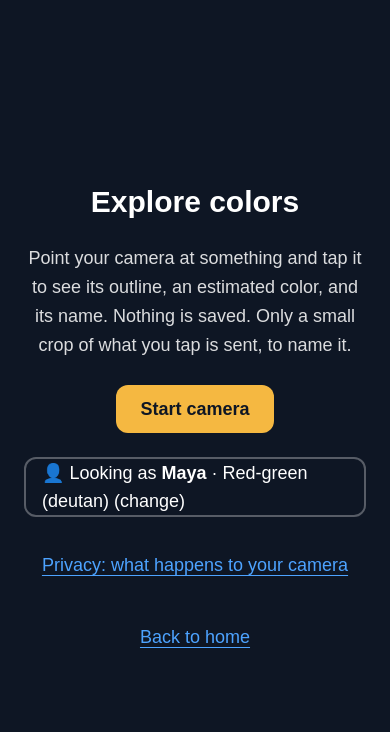
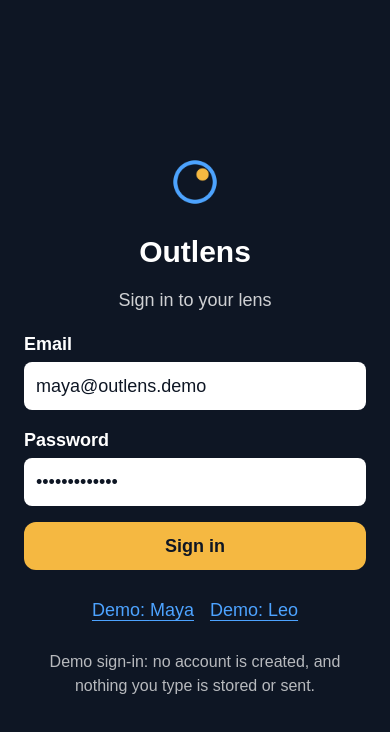
Before and after one commit to heyyamulya/Outlens, a Next.js app: page /explore in a window 390 px wide. Shown: the top 732 px of the page. Built offline with nearby package versions, Linux system fonts and the light colour scheme.

Commit message:
Phone fix for user view, hide controls, sign-in, lens screen

```diff
--- a/app/explore/CameraExplorer.tsx
+++ b/app/explore/CameraExplorer.tsx
@@ -13,6 +13,7 @@ import { colorMaskAt } from "@/lib/colorRegion";
 import { colorPhrase, prepareSpeech, speak } from "@/lib/speak";
 import { cropAround, describeCrop, type ObjectInfo } from "@/lib/crop";
 import { CVD_LABELS, SIMULATION, applyMatrix, enhancementMatrix, multiply, svgMatrixValues, type CvdType } from "@/lib/cvd";
+import { createSimRenderer } from "@/lib/simGl";
 import { DEFAULT_USERS_JSON, activeUser, addUser, parseUsers, saveUsers, subscribeUsers, usersSnapshot, type UsersState } from "@/lib/profile";
 
 type Status = "idle" | "starting" | "live" | "denied" | "no-camera" | "busy" | "unsupported" | "error";
@@ -238,6 +239,7 @@ export default function CameraExplorer() {
   const tapIdRef = useRef(0); // so a late Gemini answer can't land on a newer selection
   const enhancedCanvasRef = useRef<HTMLCanvasElement | null>(null);
   const lastCropRef = useRef<string | null>(null); // this tap's crop, reused for "More detail"
+  const simCanvasRef = useRef<HTMLCanvasElement>(null);
 
   const [status, setStatus] = useState<Status>("idle");
   const [frozen, setFrozen] = useState(false);
@@ -249,6 +251,9 @@ export default function CameraExplorer() {
   const usersState = parseUsers(useSyncExternalStore(subscribeUsers, usersSnapshot, () => DEFAULT_USERS_JSON));
   const user = activeUser(usersState);
   const [usersOpen, setUsersOpen] = useState(false);
+  const [signedIn, setSignedIn] = useState(false); // demo sign-in: nothing is stored or sent
+  const [email, setEmail] = useState("maya@outlens.demo");
+  const [controlsHidden, setControlsHidden] = useState(false); // presenting: show only the view
   // "user": the camera shows the world through the active user's eyes (a simulation).
   const [viewMode, setViewMode] = useState<"user" | "normal">("user");
   const simulate: CvdType | null = viewMode === "user" ? user.type : null;
@@ -312,6 +317,35 @@ export default function CameraExplorer() {
     prepareSpeech(colorPhrase(reading.estimate.name)); // ready right away
     if (reading.object) prepareSpeech(colorPhrase(reading.estimate.name, reading.object.name));
   }, [reading]);
+
+  // The user's-eyes view: redraw the camera through their simulation on the graphics chip.
+  // Falls back to a CSS filter (laptops) if WebGL is not available.
+  useEffect(() => {
+    const canvas = simCanvasRef.current;
+    const stage = stageRef.current;
+    if (status !== "live" || !simulate || !canvas || !stage) return;
+    const renderer = createSimRenderer(canvas);
+    if (!renderer) {
+      canvas.style.display = "none";
+      stage.style.filter = `url(#cvd-sim-${simulate})`;
+      return () => {
+        canvas.style.display = "";
+        stage.style.filter = "";
+      };
+    }
+    const matrix = SIMULATION[simulate];
+    let raf = 0;
+    const loop = () => {
+      const source = frameRef.current ? frameCanvasRef.current : videoRef.current;
+      if (source) renderer.draw(source, matrix);
+      raf = requestAnimationFrame(loop);
+    };
+    raf = requestAnimationFrame(loop);
+    return () => {
+      cancelAnimationFrame(raf);
+      renderer.dispose();
+    };
+  }, [status, simulate]);
 
   // Turn the camera off when leaving the page.
   useEffect(() => () => stopStream(streamRef.current), []);
@@ -497,7 +531,7 @@ export default function CameraExplorer() {
 
   return (
     <div className="fixed inset-0 overflow-hidden bg-[#0E1624] text-lg text-white">
-      {/* "See as" simulations, applied to the camera view only (not to labels or buttons). */}
+      {/* Fallback for the user's-eyes view when WebGL is unavailable (works on laptops, not iPhone video). */}
       <svg aria-hidden width="0" height="0" className="absolute">
         <defs>
           {(Object.keys(SIMULATION) as CvdType[]).map((t) => (
@@ -510,7 +544,6 @@ export default function CameraExplorer() {
       <div
         ref={stageRef}
         className={`absolute inset-0 touch-manipulation ${live ? "" : "hidden"}`}
-        style={simulate ? { filter: `url(#cvd-sim-${simulate})` } : undefined}
         onPointerUp={live ? handleTap : undefined}
       >
         <video
@@ -526,6 +559,12 @@ export default function CameraExplorer() {
           ref={frameCanvasRef}
           aria-hidden
           className={`absolute inset-0 h-full w-full object-cover ${frozen ? "" : "hidden"}`}
+        />
+        {/* The user's-eyes view: the camera (or frozen frame) redrawn through their simulation. */}
+        <canvas
+          ref={simCanvasRef}
+          aria-hidden
+          className={`pointer-events-none absolute inset-0 h-full w-full object-cover ${simulate ? "" : "hidden"}`}
         />
       </div>
 
@@ -606,7 +645,26 @@ export default function CameraExplorer() {
             </>
           )}
 
+          {controlsHidden && (
+            <button
+              type="button"
+              onClick={() => setControlsHidden(false)}
+              aria-label="Show controls"
+              className="absolute left-3 top-3 flex h-12 w-12 items-center justify-center rounded-full bg-[#0E1624]/60 text-2xl opacity-70 focus-visible:outline-2 focus-visible:outline-offset-2 focus-visible:outline-[#4DA3FF]"
+            >
+              <span aria-hidden>☰</span>
+            </button>
+          )}
+
+          {!controlsHidden && (
           <div ref={homeRef} className="absolute left-4 top-4 flex max-w-[13rem] flex-col items-start gap-2">
+            <button
+              type="button"
+              onClick={() => setControlsHidden(true)}
+              className="min-h-12 rounded-xl bg-[#0E1624]/90 px-4 text-left focus-visible:outline-2 focus-visible:outline-offset-2 focus-visible:outline-[#4DA3FF]"
+            >
+              <span aria-hidden>◀ </span>Hide controls
+            </button>
             <Link
               href="/"
               className="flex min-h-12 items-center rounded-xl bg-[#0E1624]/90 px-4 font-semibold focus-visible:outline-2 focus-visible:outline-offset-2 focus-visible:outline-[#4DA3FF]"
@@ -636,6 +694,7 @@ export default function CameraExplorer() {
               <span className="block text-base text-[#F5B841]">{viewMode === "user" ? "Simulation · tap for normal" : `Tap for ${user.name}'s eyes`}</span>
             </button>
           </div>
+          )}
 
           {usersOpen && (
             <div className="absolute inset-0 z-20 overflow-y-auto bg-[#0E1624]/97 px-4 py-8">
@@ -643,7 +702,7 @@ export default function CameraExplorer() {
             </div>
           )}
 
-          {chip && (
+          {chip && !controlsHidden && (
             <p
               ref={chipRef}
               role="status"
@@ -653,7 +712,7 @@ export default function CameraExplorer() {
             </p>
           )}
 
-          {frozen ? (
+          {controlsHidden ? null : frozen ? (
             <div ref={bottomRef} className="absolute inset-x-4 bottom-6 flex flex-col items-center gap-3">
               <p className="pointer-events-none w-fit rounded-xl bg-[#0E1624]/90 px-4 py-2 text-center">
                 Tap another spot to check it.
@@ -676,20 +735,75 @@ export default function CameraExplorer() {
         </>
       )}
 
-      {!live && usersOpen && (
+      {!live && !signedIn && (
+        <main className="flex h-full flex-col items-center justify-center overflow-y-auto px-6 py-8">
+          <form
+            className="flex w-full max-w-sm flex-col gap-4"
+            onSubmit={(e) => {
+              e.preventDefault();
+              const match = usersState.users.find((u) => email.toLowerCase().startsWith(u.name.toLowerCase()));
+              if (match) changeUsers({ ...usersState, activeId: match.id });
+              setSignedIn(true);
+            }}
+          >
+            {/* eslint-disable-next-line @next/next/no-img-element */}
+            <img src="/icon-192.png" alt="" width={72} height={72} className="mx-auto rounded-2xl" />
+            <h1 className="text-center text-3xl font-semibold">Outlens</h1>
+            <p className="text-center text-white/80">Sign in to your lens</p>
+            <label className="flex flex-col gap-1">
+              <span className="font-semibold">Email</span>
+              <input
+                type="email"
+                value={email}
+                onChange={(e) => setEmail(e.target.value)}
+                autoComplete="off"
+                className="min-h-12 rounded-lg bg-white px-3 text-[#0E1624]"
+              />
+            </label>
+            <label className="flex flex-col gap-1">
+              <span className="font-semibold">Password</span>
+              <input type="password" defaultValue="demo-password" autoComplete="off" className="min-h-12 rounded-lg bg-white px-3 text-[#0E1624]" />
+            </label>
+            <button type="submit" className="min-h-12 rounded-xl bg-[#F5B841] px-6 font-semibold text-[#0E1624]">
+              Sign in
+            </button>
+            <div className="flex flex-wrap justify-center gap-x-4">
+              {usersState.users.map((u) => (
+                <button
+                  key={u.id}
+                  type="button"
+                  onClick={() => setEmail(`${u.name.toLowerCase()}@outlens.demo`)}
+                  className="min-h-12 text-[#4DA3FF] underline underline-offset-4"
+                >
+                  Demo: {u.name}
+                </button>
+              ))}
+            </div>
+            <p className="text-center text-base text-white/70">
+              Demo sign-in: no account is created, and nothing you type is stored or sent.
+            </p>
+          </form>
+        </main>
+      )}
+
+      {!live && signedIn && usersOpen && (
         <main className="flex h-full flex-col items-center overflow-y-auto px-4 py-8">
           <UserPanel state={usersState} onChange={changeUsers} onClose={() => setUsersOpen(false)} />
         </main>
       )}
 
-      {!live && !usersOpen && (
+      {!live && signedIn && !usersOpen && (
         <main className="flex h-full flex-col items-center justify-center gap-6 overflow-y-auto px-6 py-8 text-center">
-          <h1 className="text-3xl font-semibold">{message?.title ?? "Explore colors"}</h1>
+          {!message && (
+            // eslint-disable-next-line @next/next/no-img-element
+            <img src="/icon-192.png" alt="" width={96} height={96} className="rounded-3xl shadow-[0_0_40px_rgba(77,163,255,0.45)]" />
+          )}
+          <h1 className="text-3xl font-semibold">{message?.title ?? "Put on your lens"}</h1>
           <p className="max-w-md leading-relaxed text-white/85">
             {status === "starting"
               ? "Waiting for camera permission… Look for the prompt near the address bar."
               : (message?.body ??
-                "Point your camera at something and tap it to see its outline, an estimated color, and its name. Nothing is saved. Only a small crop of what you tap is sent, to name it.")}
+                "On glasses, this is what you'd see. Here, your phone's camera stands in: look at something, tap it, and Outlens outlines it, names it, tells you its color, then shows it in colors you can tell apart.")}
           </p>
           {status !== "starting" && (
             <button
@@ -697,7 +811,7 @@ export default function CameraExplorer() {
               onClick={startCamera}
               className="min-h-12 rounded-xl bg-[#F5B841] px-6 font-semibold text-[#0E1624] focus-visible:outline-2 focus-visible:outline-offset-2 focus-visible:outline-[#4DA3FF]"
             >
-              {status === "idle" ? "Start camera" : "Try again"}
+              {status === "idle" ? "Open the lens" : "Try again"}
             </button>
           )}
           {status !== "starting" && (
--- /dev/null
+++ b/lib/simGl.ts
@@ -0,0 +1,102 @@
+// Draws the camera (or the frozen frame) through a color matrix on the graphics chip
+// (WebGL), so "through Maya's eyes" works on phones too. (A CSS/SVG filter on <video>
+// worked on laptops but iPhone Safari does not apply it to live video.)
+
+import type { Matrix } from "./cvd";
+
+const VERTEX = `
+attribute vec2 p;
+varying vec2 uv;
+void main() {
+  uv = (p + 1.0) * 0.5;
+  gl_Position = vec4(p, 0.0, 1.0);
+}`;
+
+// Same math as lib/cvd.ts: to linear RGB (approximated with gamma 2.2), apply the matrix,
+// back to sRGB.
+const FRAGMENT = `
+precision mediump float;
+varying vec2 uv;
+uniform sampler2D t;
+uniform mat3 m;
+void main() {
+  vec4 c = texture2D(t, uv);
+  vec3 lin = pow(c.rgb, vec3(2.2));
+  vec3 outLin = clamp(m * lin, 0.0, 1.0);
+  gl_FragColor = vec4(pow(outLin, vec3(1.0 / 2.2)), 1.0);
+}`;
+
+export type SimRenderer = {
+  draw: (source: HTMLVideoElement | HTMLCanvasElement, matrix: Matrix) => boolean;
+  dispose: () => void;
+};
+
+function compile(gl: WebGLRenderingContext, type: number, src: string): WebGLShader | null {
+  const s = gl.createShader(type);
+  if (!s) return null;
+  gl.shaderSource(s, src);
+  gl.compileShader(s);
+  if (!gl.getShaderParameter(s, gl.COMPILE_STATUS)) {
+    console.error("Simulation shader failed:", gl.getShaderInfoLog(s));
+    return null;
+  }
+  return s;
+}
+
+/** Sets up WebGL on `canvas`. Returns null if this device can't do it. */
+export function createSimRenderer(canvas: HTMLCanvasElement): SimRenderer | null {
+  const gl = canvas.getContext("webgl", { premultipliedAlpha: false, preserveDrawingBuffer: false });
+  if (!gl) return null;
+  const vs = compile(gl, gl.VERTEX_SHADER, VERTEX);
+  const fs = compile(gl, gl.FRAGMENT_SHADER, FRAGMENT);
+  const program = gl.createProgram();
+  if (!vs || !fs || !program) return null;
+  gl.attachShader(program, vs);
+  gl.attachShader(program, fs);
+  gl.linkProgram(program);
+  if (!gl.getProgramParameter(program, gl.LINK_STATUS)) return null;
+  gl.useProgram(program);
+
+  const buffer = gl.createBuffer();
+  gl.bindBuffer(gl.ARRAY_BUFFER, buffer);
+  gl.bufferData(gl.ARRAY_BUFFER, new Float32Array([-1, -1, 1, -1, -1, 1, 1, 1]), gl.STATIC_DRAW);
+  const loc = gl.getAttribLocation(program, "p");
+  gl.enableVertexAttribArray(loc);
+  gl.vertexAttribPointer(loc, 2, gl.FLOAT, false, 0, 0);
+
+  const texture = gl.createTexture();
+  gl.bindTexture(gl.TEXTURE_2D, texture);
+  gl.pixelStorei(gl.UNPACK_FLIP_Y_WEBGL, true);
+  gl.texParameteri(gl.TEXTURE_2D, gl.TEXTURE_WRAP_S, gl.CLAMP_TO_EDGE);
+  gl.texParameteri(gl.TEXTURE_2D, gl.TEXTURE_WRAP_T, gl.CLAMP_TO_EDGE);
+  gl.texParameteri(gl.TEXTURE_2D, gl.TEXTURE_MIN_FILTER, gl.LINEAR);
+  gl.texParameteri(gl.TEXTURE_2D, gl.TEXTURE_MAG_FILTER, gl.LINEAR);
+  const matrixLoc = gl.getUniformLocation(program, "m");
+
+  return {
+    draw(source, m) {
+      const width = source instanceof HTMLVideoElement ? source.videoWidth : source.width;
+      const height = source instanceof HTMLVideoElement ? source.videoHeight : source.height;
+      if (!width || !height) return false;
+      if (canvas.width !== width || canvas.height !== height) {
+        canvas.width = width;
+        canvas.height = height;
+      }
+      gl.viewport(0, 0, width, height);
+      try {
+        gl.texImage2D(gl.TEXTURE_2D, 0, gl.RGBA, gl.RGBA, gl.UNSIGNED_BYTE, source);
+      } catch {
+        return false;
+      }
+      // GLSL matrices are column-major; ours are row-major.
+      gl.uniformMatrix3fv(matrixLoc, false, [m[0], m[3], m[6], m[1], m[4], m[7], m[2], m[5], m[8]]);
+      gl.drawArrays(gl.TRIANGLE_STRIP, 0, 4);
+      return true;
+    },
+    dispose() {
+      gl.deleteTexture(texture);
+      gl.deleteBuffer(buffer);
+      gl.deleteProgram(program);
+    },
+  };
+}
```
